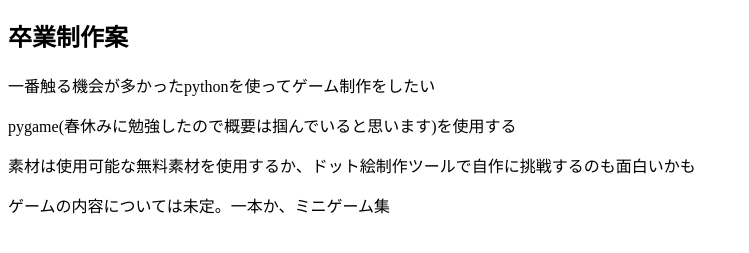
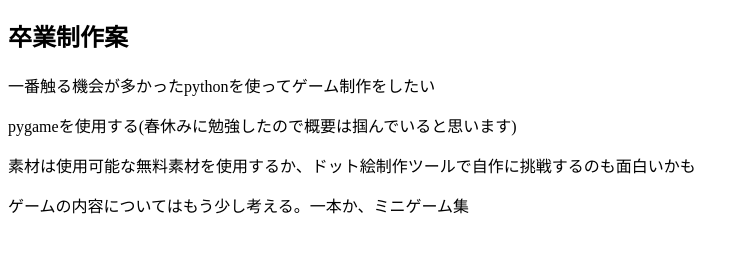
Before and after one commit to kkawailab/tatsuki, a plain HTML site: page index.html in a window 1280 px wide. Shown: the part 57-310 px from the top of the page, without its empty margins (0-749 px from the left). Drawn offline with Linux system fonts and the light colour scheme.

Commit message:
Update index.html

```diff
--- a/index.html
+++ b/index.html
@@ -2,6 +2,6 @@
 <h2>卒業制作案</h2>
 
 <p>一番触る機会が多かったpythonを使ってゲーム制作をしたい</p>
-<p>pygame(春休みに勉強したので概要は掴んでいると思います)を使用する</p>
+<p>pygameを使用する(春休みに勉強したので概要は掴んでいると思います)</p>
 <p>素材は使用可能な無料素材を使用するか、ドット絵制作ツールで自作に挑戦するのも面白いかも</p>
-<p>ゲームの内容については未定。一本か、ミニゲーム集</p>
+<p>ゲームの内容についてはもう少し考える。一本か、ミニゲーム集</p>
```
